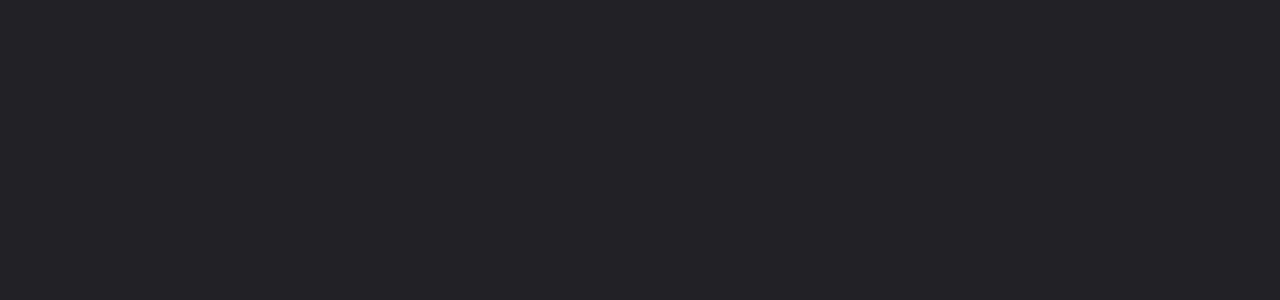
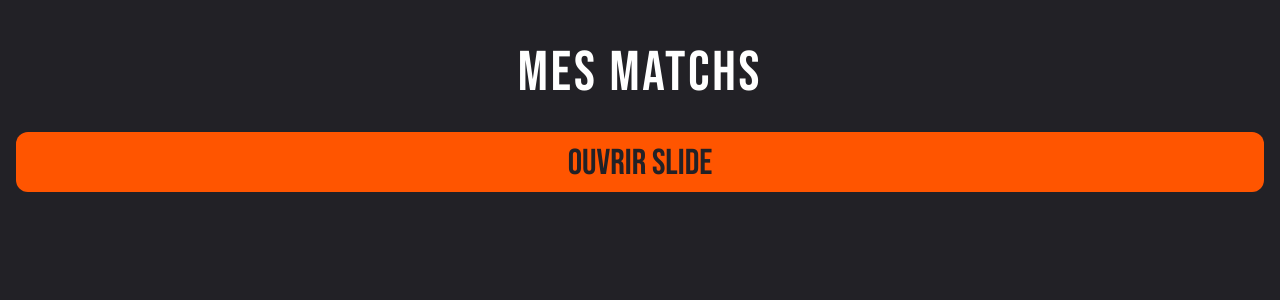
Before and after one commit to radji-yanis/R1T, a React (Vite) app in the folder front/: page /mes-matchs in a window 1280 px wide. Before the commit this address had no page. Shown: the top 300 px of the page. Built offline with nearby package versions, Linux system fonts and the light colour scheme.

Commit message:
feat: work in progress drawer mes matchs

```diff
--- a/front/src/App.jsx
+++ b/front/src/App.jsx
@@ -2,14 +2,14 @@ import { Routes, Route } from "react-router";
 
 import Recherche from "./pages/Recherche.jsx";
 import Test from "./pages/Test.jsx";
-// import MesMatchs from "./pages/MesMatchs.jsx";
+import MesMatchs from "./pages/MesMatchs.jsx";
 
 function App() {
   return (
     <Routes>
       <Route path="/" element={<Recherche />} />
       <Route path="/test" element={<Test />} />
-      {/* <Route path="/mes-matchs" element={<MesMatchs />} /> */}
+      <Route path="/mes-matchs" element={<MesMatchs />} />
     </Routes>
   );
 }
--- a/front/src/pages/MesMatchs.jsx
+++ b/front/src/pages/MesMatchs.jsx
@@ -1,9 +1,29 @@
-import Header from "../components/Header/Header"
+import { useState, useEffect } from "react";
+import Header from "../components/Header/Header";
+import Button from "../components/Button/Button";
+import BottomDrawer from "../components/BottomDrawer/BottomDrawer";
 
 export default function MesMAtchs() {
-    return (
-        <>
-            <Header titre="Mes matchs"/>
-        </>
-    );
+  const [openedDrawer, setOpenedDrawer] = useState(false);
+
+  const switchDrawer = () => {
+    setOpenedDrawer(true);
+  };
+
+  return (
+    <>
+      <Header titre="Mes matchs" />
+      <Button onClick={switchDrawer}>Ouvrir Slide</Button>
+      <BottomDrawer open={openedDrawer} setOpen={setOpenedDrawer}>
+        <h1>Ouais</h1>
+        <Button
+          onClick={() => {
+            setOpenedDrawer(false);
+          }}
+        >
+          fermer le bordel
+        </Button>{" "}
+      </BottomDrawer>
+    </>
+  );
 }
```
